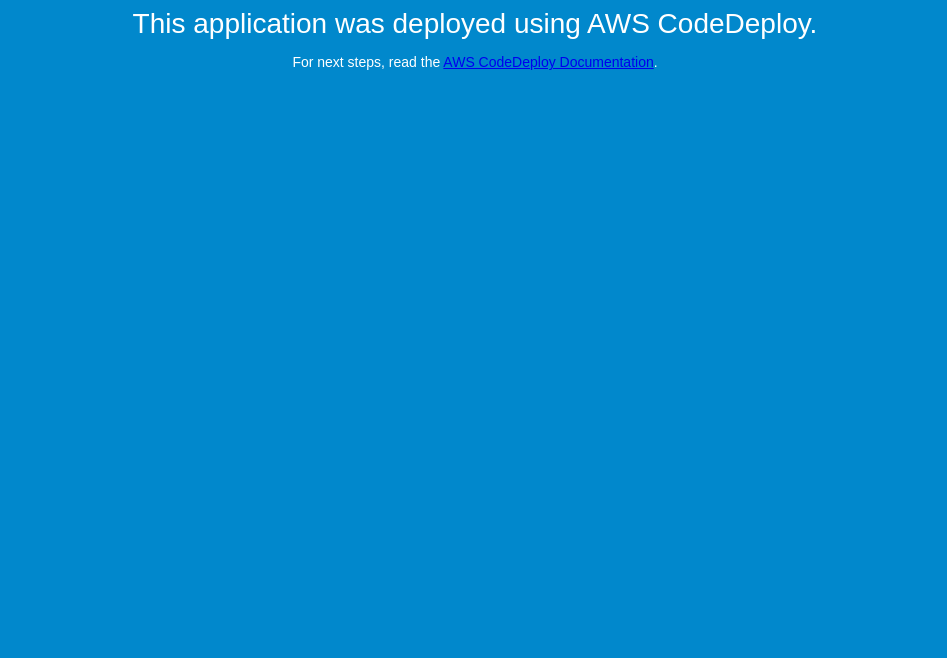
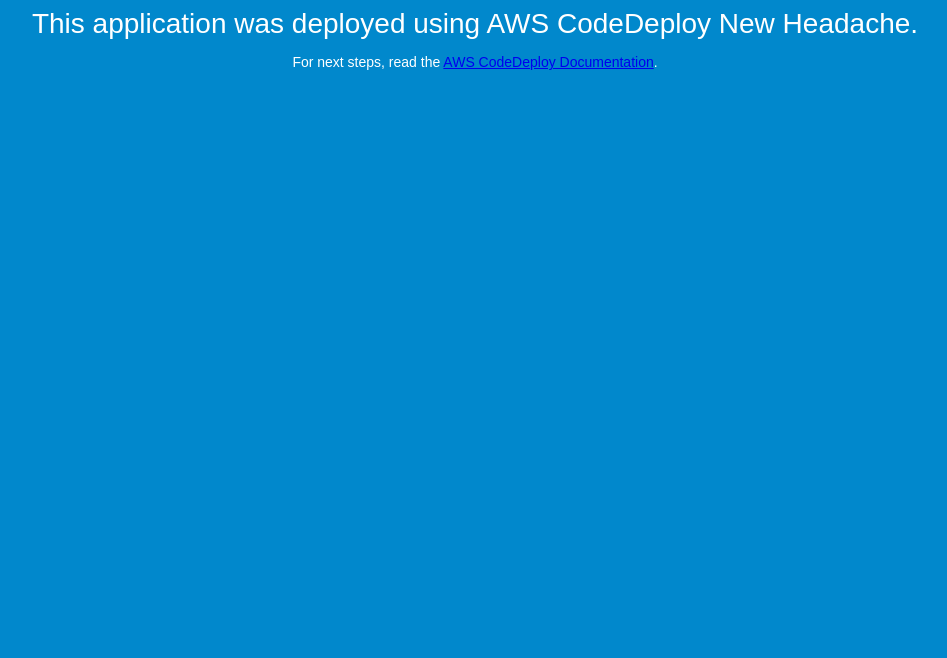
Before and after one commit to vaishnavi1993/githubnewheadache, a plain HTML site: page index.html in a window 1280 px wide. Shown: the part 142-800 px from the top of the page, without its empty margins (165-1112 px from the left). Drawn offline with Linux system fonts and the light colour scheme.

Commit message:
Update index.html

```diff
--- a/index.html
+++ b/index.html
@@ -27,7 +27,7 @@
 <body>
   <div align="center">
     <h1>Congratulations</h1>
-    <h2>This application was deployed using AWS CodeDeploy.</h2>
+    <h2>This application was deployed using AWS CodeDeploy New Headache.</h2>
     <p>For next steps, read the <a href="http://aws.amazon.com/documentation/codedeploy">AWS CodeDeploy Documentation</a>.</p>
   </div>
 </body>
```
